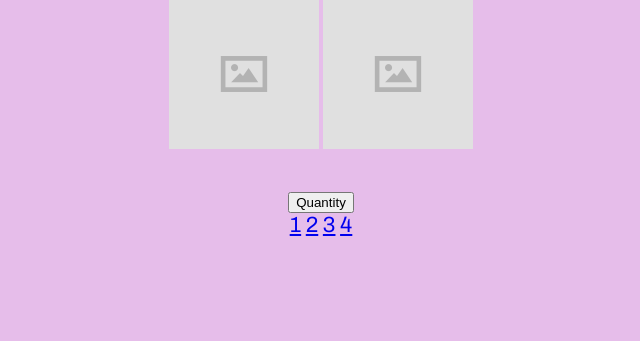
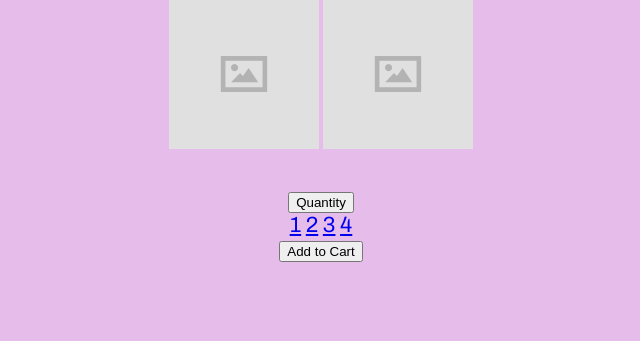
Before and after one commit to FlorencePayne/WAD_Group_Project, a Django app: page /floppa/necklaces/1/ in a window 1280 px wide. Shown: the part 166-507 px from the top of the page, without its empty margins (295-935 px from the left). Run offline with Django 3.2, Linux system fonts and the light colour scheme; data that the repository does not hold is empty; some libraries are stand-ins or nearby versions.

Commit message:
added cart button to necklace

```diff
--- a/templates/floppa/necklace.html
+++ b/templates/floppa/necklace.html
@@ -27,7 +27,7 @@
                         <a href="#">4</a>
                     </div>
                 </div>
-
+                <a href="{% url 'floppa:cart' %}"><button class="cartbtn">Add to Cart</button></a>
             </div>
         </div>
 {% endblock %}
```
